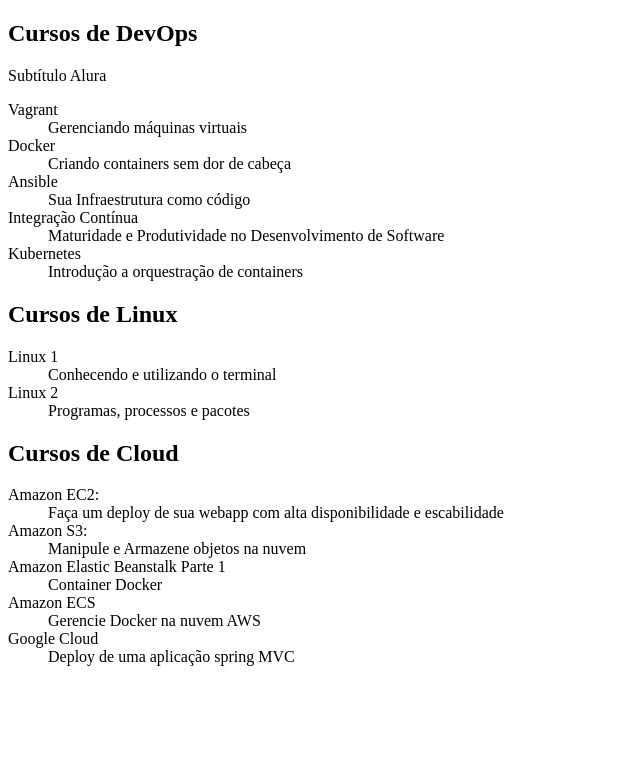
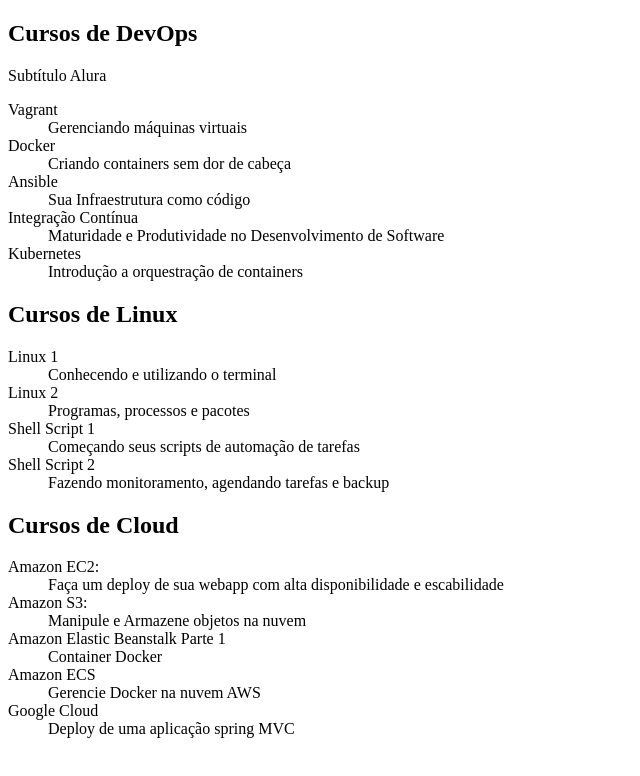
Before and after one commit to leobom97/GIT-CURSOALURA, a plain HTML site: page index.html in a window 1280 px wide. Shown: the whole page, without its empty margins (0-640 px from the left). Drawn offline with Linux system fonts and the light colour scheme.

Commit message:
Corrigindo bug: Cursos de shell faltantes

```diff
--- a/index.html
+++ b/index.html
@@ -33,6 +33,12 @@
 
         <dt>Linux 2</dt>
         <dd>Programas, processos e pacotes</dd>
+
+        <dt>Shell Script 1</dt>
+        <dd>Começando seus scripts de automação de tarefas</dd>
+
+        <dt>Shell Script 2</dt>
+        <dd>Fazendo monitoramento, agendando tarefas e backup</dd>
     </dl>
 
     <h2>Cursos de Cloud</h2>
```
